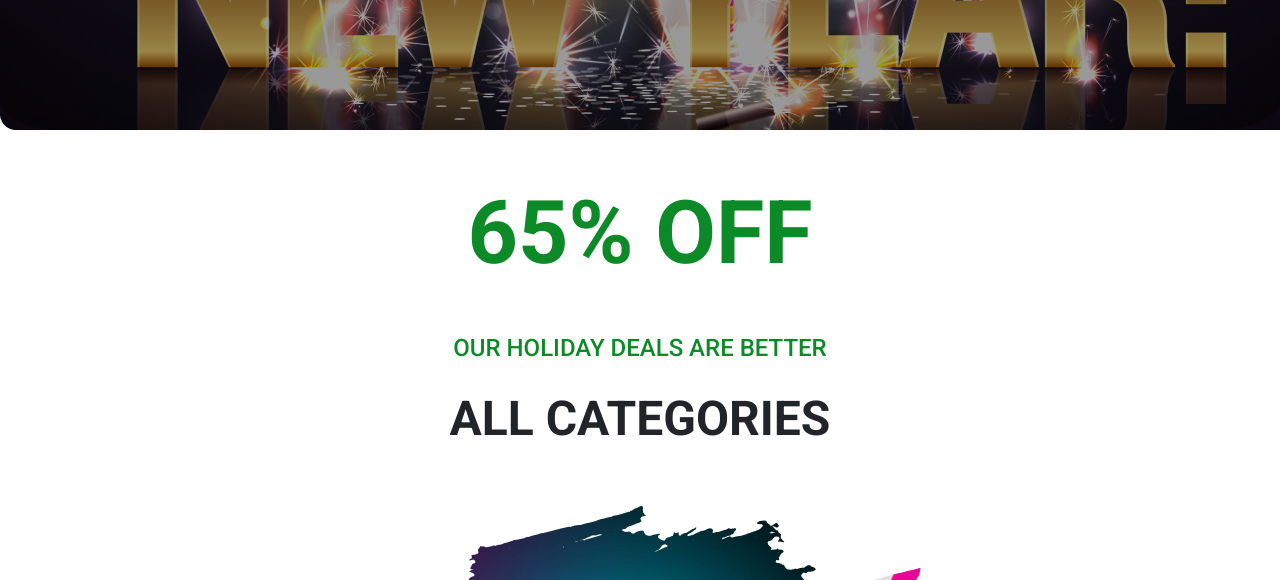
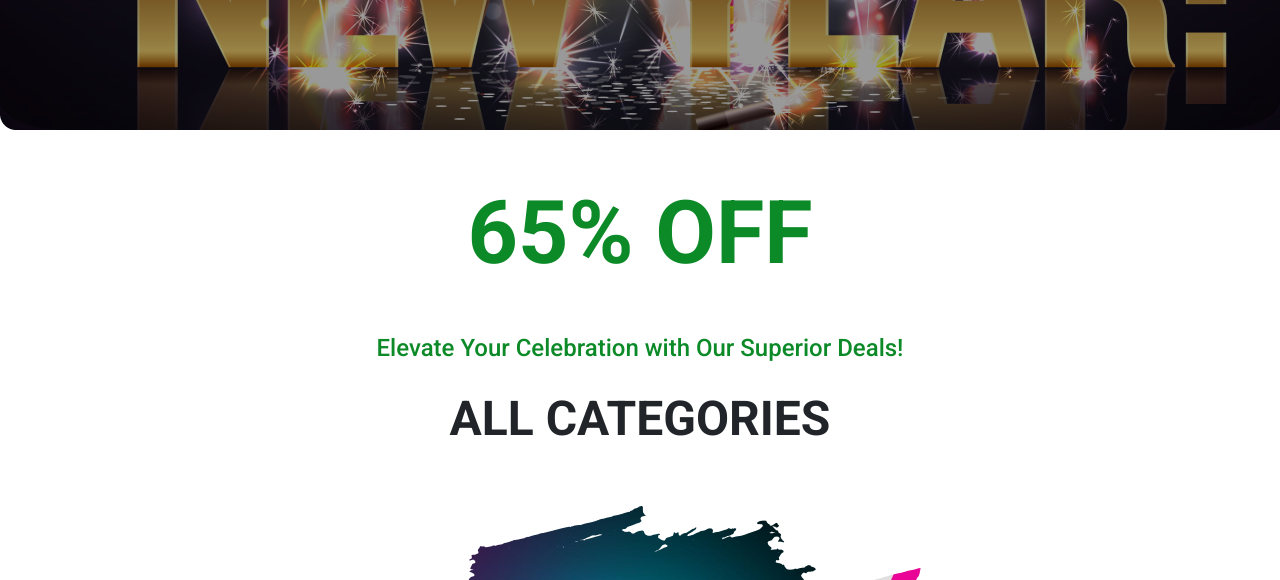
Before and after one commit to ammarofficialbd/b9-a1, a plain HTML site: page index.html in a window 1280 px wide. Shown: the part 520-1100 px from the top of the page. Drawn offline with Linux system fonts and the light colour scheme.

Commit message:
small tittle changes

```diff
--- a/index.html
+++ b/index.html
@@ -39,7 +39,7 @@
         <article class="sec-01-art">
           <header class="sec-01-text">
             <h1>65% OFF</h1>
-            <p> OUR HOLIDAY DEALS ARE BETTER </p>
+            <p> Elevate Your Celebration with Our Superior Deals! </p>
             <h3>ALL CATEGORIES</h3>
           </header>
           <div class="sec-01-img">
```
